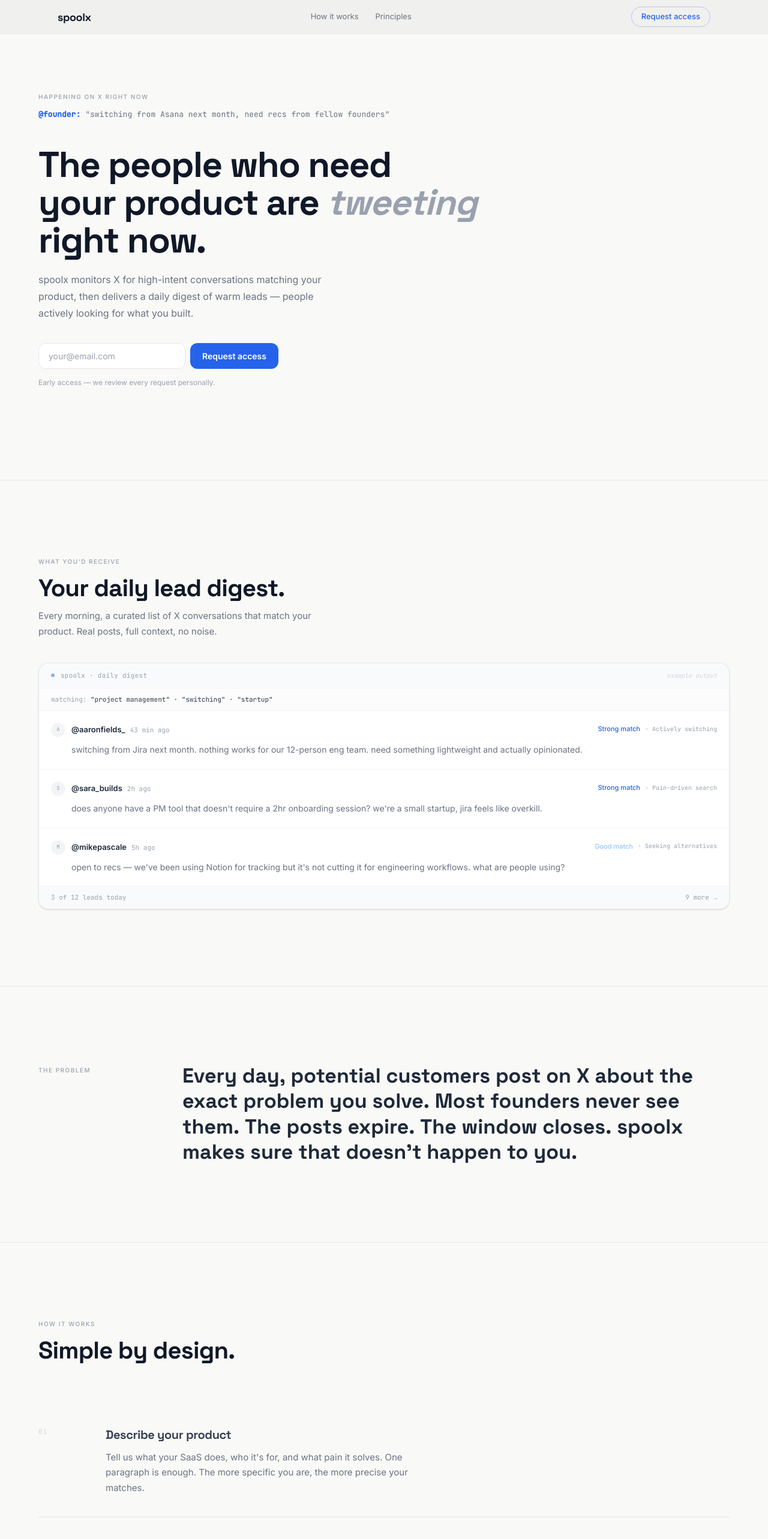
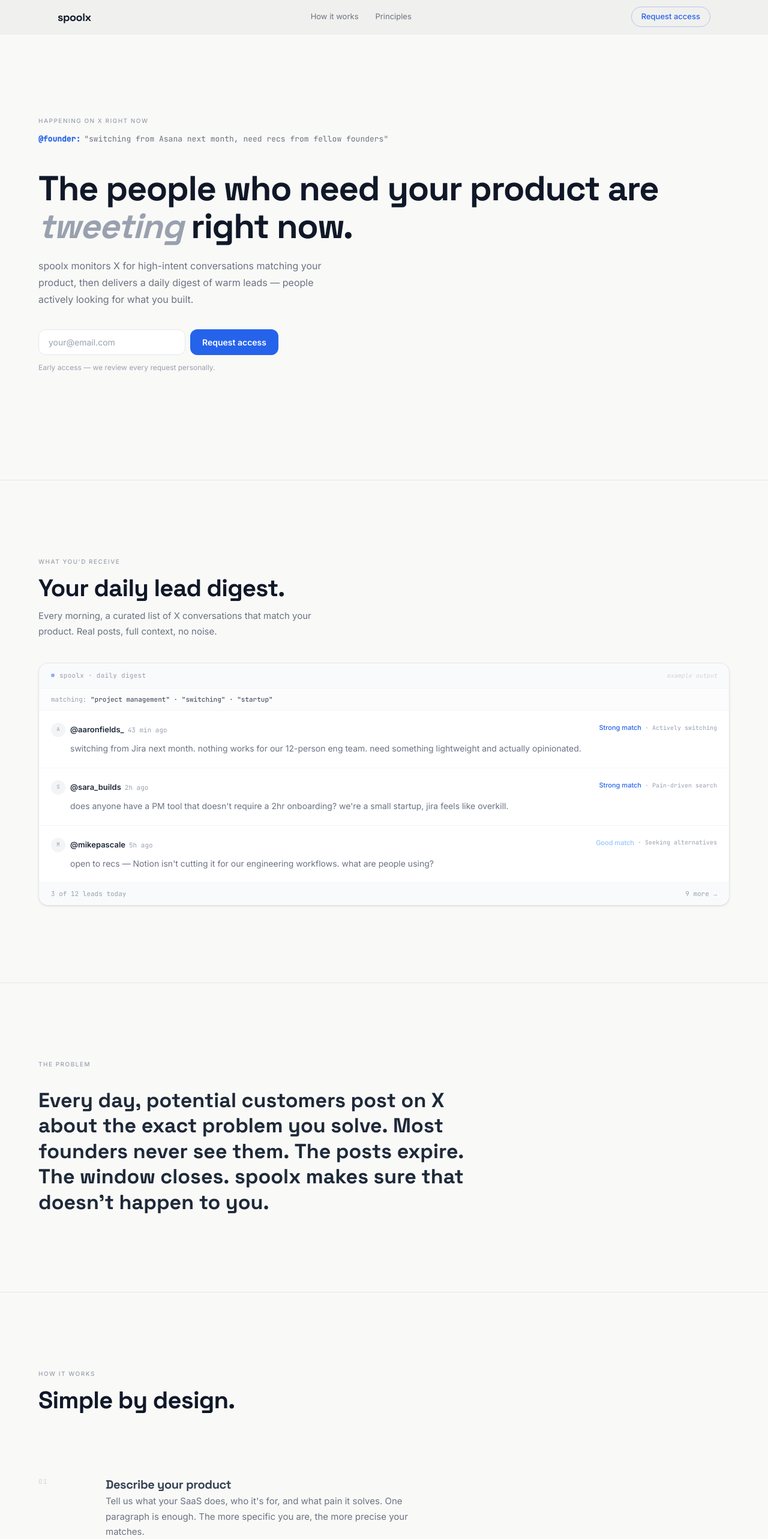
Before and after one commit to JatinRamchandani/spoolxw, a React (Vite) app: page / in a window 1280 px wide. Shown: the top 2566 px of the page at 60% size. Built offline with nearby package versions, Linux system fonts and the light colour scheme; no server answers.

Commit message:
new changes

```diff
--- a/src/App.tsx
+++ b/src/App.tsx
@@ -11,12 +11,12 @@ const db = getFirestore(app, firebaseConfig.firestoreDatabaseId);
 // ── Word-by-word scroll reveal ──
 function WordReveal({ text }: { text: string }) {
   const ref = useRef(null);
-  const inView = useInView(ref, { once: true, margin: "-12%" });
+  const inView = useInView(ref, { once: true, margin: "-10%" });
   return (
     <span ref={ref} aria-label={text}>
       {text.split(" ").map((word, i) => (
-        <motion.span key={i} className="inline-block mr-[0.26em]"
-          initial={{ opacity: 0.07, y: 8 }}
+        <motion.span key={i} className="inline-block mr-[0.25em]"
+          initial={{ opacity: 0.07, y: 6 }}
           animate={inView ? { opacity: 1, y: 0 } : {}}
           transition={{ duration: 0.5, delay: i * 0.04, ease: [0.22, 1, 0.36, 1] }}
         >
@@ -32,10 +32,10 @@ function FadeIn({ children, delay = 0, className = "" }: {
   children: React.ReactNode; delay?: number; className?: string; key?: React.Key;
 }) {
   const ref = useRef(null);
-  const inView = useInView(ref, { once: true, margin: "-8%" });
+  const inView = useInView(ref, { once: true, margin: "-6%" });
   return (
     <motion.div ref={ref} className={className}
-      initial={{ opacity: 0, y: 18 }}
+      initial={{ opacity: 0, y: 16 }}
       animate={inView ? { opacity: 1, y: 0 } : {}}
       transition={{ duration: 0.55, delay, ease: [0.22, 1, 0.36, 1] }}
     >
@@ -48,8 +48,7 @@ function FadeIn({ children, delay = 0, className = "" }: {
 const INTENT_PHRASES = [
   `"anyone know a PM tool that doesn't feel like enterprise bloat?"`,
   `"switching from Asana next month, need recs from fellow founders"`,
-  `"been manually searching twitter for early adopters all week lol"`,
-  `"is there anything that helps SaaS founders find leads on social?"`,
+  `"been manually searching twitter for early adopters all week"`,
   `"frustrated with cold outreach — open to smarter ways to find customers"`,
   `"looking for people who actually need my product, not spray-and-pray"`,
 ];
@@ -61,14 +60,14 @@ function IntentTicker() {
     return () => clearInterval(id);
   }, []);
   return (
-    <div className="overflow-hidden h-6 flex items-center">
+    <div className="overflow-hidden h-6 flex items-center max-w-full">
       <AnimatePresence mode="wait">
         <motion.p key={index}
-          className="text-[13px] font-mono text-gray-500"
+          className="text-[12px] sm:text-[13px] font-mono text-gray-500 truncate min-w-0 w-full"
           initial={{ opacity: 0, y: 6 }} animate={{ opacity: 1, y: 0 }}
           exit={{ opacity: 0, y: -6 }} transition={{ duration: 0.3 }}
         >
-          <span className="font-semibold text-[#2563EB] mr-2">@founder:</span>
+          <span className="font-semibold text-[#2563EB] mr-1.5">@founder:</span>
           {INTENT_PHRASES[index]}
         </motion.p>
       </AnimatePresence>
@@ -89,7 +88,7 @@ const EXAMPLE_LEADS = [
   {
     handle: "@sara_builds",
     time: "2h ago",
-    body: "does anyone have a PM tool that doesn't require a 2hr onboarding session? we're a small startup, jira feels like overkill.",
+    body: "does anyone have a PM tool that doesn't require a 2hr onboarding? we're a small startup, jira feels like overkill.",
     intent: "Pain-driven search",
     fitLabel: "Strong match",
     fitStrong: true,
@@ -97,7 +96,7 @@ const EXAMPLE_LEADS = [
   {
     handle: "@mikepascale",
     time: "5h ago",
-    body: "open to recs — we've been using Notion for tracking but it's not cutting it for engineering workflows. what are people using?",
+    body: "open to recs — Notion isn't cutting it for our engineering workflows. what are people using?",
     intent: "Seeking alternatives",
     fitLabel: "Good match",
     fitStrong: false,
@@ -106,34 +105,34 @@ const EXAMPLE_LEADS = [
 
 function LeadPreviewSection() {
   const ref = useRef(null);
-  const inView = useInView(ref, { once: true, margin: "-10%" });
+  const inView = useInView(ref, { once: true, margin: "-8%" });
 
   return (
-    <section className="py-24 sm:py-32 px-5 sm:px-8 border-t border-gray-200">
+    <section className="py-16 sm:py-24 lg:py-32 px-4 sm:px-6 lg:px-8 border-t border-gray-200">
       <div className="max-w-6xl mx-auto">
-        <FadeIn className="mb-10">
+        <FadeIn className="mb-8 sm:mb-10">
           <p className="text-[10px] uppercase tracking-[0.15em] font-medium mb-3 text-gray-400">What you'd receive</p>
-          <h2 className="font-display font-bold text-[26px] sm:text-[34px] lg:text-[40px] leading-tight mb-2 text-gray-900">
+          <h2 className="font-display font-bold text-[24px] sm:text-[32px] lg:text-[40px] leading-tight mb-2 text-gray-900">
             Your daily lead digest.
           </h2>
-          <p className="text-[15px] max-w-[460px] leading-[1.7] text-gray-500">
+          <p className="text-[14px] sm:text-[15px] max-w-[460px] leading-[1.7] text-gray-500">
             Every morning, a curated list of X conversations that match your product. Real posts, full context, no noise.
           </p>
         </FadeIn>
 
-        <div ref={ref} className="rounded-2xl border border-gray-200 bg-white overflow-hidden shadow-sm">
-          {/* Header */}
-          <div className="px-5 py-3 border-b border-gray-100 flex items-center justify-between bg-gray-50">
-            <div className="flex items-center gap-2.5">
-              <div className="w-1.5 h-1.5 rounded-full bg-[#2563EB]/50" />
-              <span className="text-[11px] font-mono tracking-wide text-gray-400">spoolx · daily digest</span>
+        <div ref={ref} className="rounded-xl sm:rounded-2xl border border-gray-200 bg-white overflow-hidden shadow-sm">
+          {/* Header bar */}
+          <div className="px-4 sm:px-5 py-2.5 sm:py-3 border-b border-gray-100 flex items-center justify-between bg-gray-50">
+            <div className="flex items-center gap-2">
+              <div className="w-1.5 h-1.5 rounded-full bg-[#2563EB]/50 shrink-0" />
+              <span className="text-[10px] sm:text-[11px] font-mono tracking-wide text-gray-400">spoolx · daily digest</span>
             </div>
-            <span className="text-[10px] font-mono italic text-gray-300">example output</span>
+            <span className="text-[9px] sm:text-[10px] font-mono italic text-gray-300">example output</span>
           </div>
 
           {/* Query */}
-          <div className="px-5 py-2.5 border-b border-gray-100 bg-gray-50/50">
-            <p className="text-[11px] font-mono text-gray-400">
+          <div className="px-4 sm:px-5 py-2 sm:py-2.5 border-b border-gray-100 bg-gray-50/50 overflow-hidden">
+            <p className="text-[10px] sm:text-[11px] font-mono text-gray-400 truncate">
               matching:{" "}
               <span className="font-medium text-gray-600">"project management" · "switching" · "startup"</span>
             </p>
@@ -143,37 +142,40 @@ function LeadPreviewSection() {
           <div className="divide-y divide-gray-100">
             {EXAMPLE_LEADS.map((lead, i) => (
               <motion.div key={lead.handle}
-                className="px-5 py-5 hover:bg-gray-50/70 transition-colors duration-200"
+                className="px-4 sm:px-5 py-4 sm:py-5 hover:bg-gray-50/70 transition-colors duration-200"
                 initial={{ opacity: 0, y: 8 }}
                 animate={inView ? { opacity: 1, y: 0 } : {}}
                 transition={{ duration: 0.5, delay: 0.2 + i * 0.1, ease: [0.22, 1, 0.36, 1] }}
               >
-                <div className="flex items-start justify-between gap-4 mb-2.5">
-                  <div className="flex items-center gap-2.5">
+                {/* Row top: avatar + handle + fit label */}
+                <div className="flex items-start justify-between gap-3 mb-2">
+                  <div className="flex items-center gap-2 min-w-0">
                     <div className="w-6 h-6 rounded-full bg-gray-100 flex items-center justify-center shrink-0">
                       <span className="text-[9px] font-mono text-gray-400">{lead.handle[1].toUpperCase()}</span>
                     </div>
-                    <div className="flex items-baseline gap-2">
-                      <span className="text-[13px] font-semibold text-gray-800">{lead.handle}</span>
-                      <span className="text-[11px] font-mono text-gray-400">{lead.time}</span>
+                    <div className="flex items-baseline gap-1.5 min-w-0">
+                      <span className="text-[12px] sm:text-[13px] font-semibold text-gray-800 truncate">{lead.handle}</span>
+                      <span className="text-[10px] sm:text-[11px] font-mono text-gray-400 shrink-0">{lead.time}</span>
                     </div>
                   </div>
-                  <div className="flex items-center gap-2 shrink-0 pt-0.5">
-                    <span className={`text-[11px] font-medium ${lead.fitStrong ? "text-[#2563EB]" : "text-[#93c5fd]"}`}>
+                  {/* Fit label — always visible, intent label hidden on mobile */}
+                  <div className="flex items-center gap-1.5 shrink-0">
+                    <span className={`text-[10px] sm:text-[11px] font-medium whitespace-nowrap ${lead.fitStrong ? "text-[#2563EB]" : "text-[#93c5fd]"}`}>
                       {lead.fitLabel}
                     </span>
-                    <span className="text-[10px] font-mono text-gray-400">· {lead.intent}</span>
+                    <span className="hidden sm:inline text-[10px] font-mono text-gray-400 whitespace-nowrap">· {lead.intent}</span>
                   </div>
                 </div>
-                <p className="text-[14px] leading-relaxed pl-[34px] text-gray-500">{lead.body}</p>
+                {/* Body text — no left indent on mobile */}
+                <p className="text-[13px] sm:text-[14px] leading-relaxed text-gray-500 pl-0 sm:pl-8">{lead.body}</p>
               </motion.div>
             ))}
           </div>
 
           {/* Footer */}
-          <div className="px-5 py-2.5 border-t border-gray-100 bg-gray-50 flex justify-between">
-            <span className="text-[11px] font-mono text-gray-400">3 of 12 leads today</span>
-            <span className="text-[11px] font-mono text-gray-400">9 more →</span>
+          <div className="px-4 sm:px-5 py-2 sm:py-2.5 border-t border-gray-100 bg-gray-50 flex justify-between">
+            <span className="text-[10px] sm:text-[11px] font-mono text-gray-400">3 of 12 leads today</span>
+            <span className="text-[10px] sm:text-[11px] font-mono text-gray-400">9 more →</span>
           </div>
         </div>
       </div>
@@ -213,14 +215,14 @@ function WaitlistForm({ id = "waitlist-form" }: { id?: string }) {
   }
 
   return (
-    <form id={id} onSubmit={submit} className="flex flex-col sm:flex-row gap-2 w-full max-w-[400px]">
+    <form id={id} onSubmit={submit} className="flex flex-col sm:flex-row gap-2 w-full sm:max-w-[400px]">
       <input type="email" required placeholder="your@email.com"
         value={email} disabled={status === "loading"}
         onChange={e => setEmail(e.target.value)}
-        className="flex-1 min-w-0 bg-white border border-gray-200 rounded-xl px-4 py-2.5 text-[14px] text-gray-900 placeholder:text-gray-400 outline-none focus:border-[#2563EB]/40 focus:ring-2 focus:ring-[#2563EB]/10 transition-all"
+        className="flex-1 min-w-0 bg-white border border-gray-200 rounded-xl px-4 py-3 sm:py-2.5 text-[15px] sm:text-[14px] text-gray-900 placeholder:text-gray-400 outline-none focus:border-[#2563EB]/40 focus:ring-2 focus:ring-[#2563EB]/10 transition-all"
       />
       <button type="submit" disabled={status === "loading"}
-        className="px-5 py-2.5 rounded-xl bg-[#2563EB] text-white text-[14px] font-semibold hover:bg-[#1d4ed8] transition-all active:scale-[0.98] disabled:opacity-50 shrink-0 flex items-center justify-center gap-2"
+        className="w-full sm:w-auto px-5 py-3 sm:py-2.5 rounded-xl bg-[#2563EB] text-white text-[15px] sm:text-[14px] font-semibold hover:bg-[#1d4ed8] transition-all active:scale-[0.98] disabled:opacity-50 flex items-center justify-center gap-2"
       >
         {status === "loading" ? <Loader2 className="w-4 h-4 animate-spin" /> : "Request access"}
       </button>
@@ -251,8 +253,8 @@ export default function App() {
           ? "bg-[#F0F0EE]/95 backdrop-blur-xl border-gray-200"
           : "bg-[#F0F0EE] border-gray-200"
       }`}>
-        <div className="max-w-6xl mx-auto px-5 sm:px-8 h-14 flex items-center justify-between">
-          <a href="/" className="text-[18px] font-display font-bold tracking-tight text-gray-900">
+        <div className="max-w-6xl mx-auto px-4 sm:px-6 lg:px-8 h-14 flex items-center justify-between">
+          <a href="/" className="text-[17px] sm:text-[18px] font-display font-bold tracking-tight text-gray-900">
             spoolx
           </a>
 
@@ -262,7 +264,7 @@ export default function App() {
           </nav>
 
           <button onClick={scrollToWaitlist}
-            className="text-[13px] font-medium px-4 py-1.5 rounded-full border border-[#2563EB]/30 text-[#2563EB] hover:border-[#2563EB]/60 transition-all"
+            className="text-[12px] sm:text-[13px] font-medium px-3.5 sm:px-4 py-1.5 rounded-full border border-[#2563EB]/30 text-[#2563EB] hover:border-[#2563EB]/60 transition-all whitespace-nowrap"
           >
             Request access
           </button>
@@ -270,10 +272,11 @@ export default function App() {
       </header>
 
       {/* ── HERO ── */}
-      <section className="min-h-screen flex flex-col justify-center px-5 sm:px-8 pt-20 pb-20">
+      <section className="min-h-screen flex flex-col justify-center px-4 sm:px-6 lg:px-8 pt-20 pb-16">
         <div className="max-w-6xl mx-auto w-full">
 
-          <motion.div className="mb-10"
+          {/* Ticker */}
+          <motion.div className="mb-8 sm:mb-10"
             initial={{ opacity: 0 }} animate={{ opacity: 1 }}
             transition={{ delay: 0.15, duration: 0.7 }}
           >
@@ -283,20 +286,21 @@ export default function App() {
             <IntentTicker />
           </motion.div>
 
+          {/* Headline — no hardcoded line breaks, let text flow naturally */}
           <motion.h1
-            className="font-display font-bold leading-[1.05] tracking-tight mb-5 text-[38px] sm:text-[52px] lg:text-[60px] text-gray-900"
+            className="font-display font-bold leading-[1.08] tracking-tight mb-5 text-[30px] sm:text-[46px] lg:text-[58px] text-gray-900"
             initial={{ opacity: 0, y: 22 }}
             animate={{ opacity: 1, y: 0 }}
             transition={{ delay: 0.08, duration: 0.65, ease: [0.22, 1, 0.36, 1] }}
           >
-            The people who need<br />
-            your product are{" "}
-            <span className="italic text-gray-400">tweeting</span><br />
+            The people who need your product are{" "}
+            <span className="italic text-gray-400">tweeting</span>{" "}
             right now.
           </motion.h1>
 
+          {/* Sub */}
           <motion.p
-            className="text-[15px] sm:text-[16px] max-w-[480px] mb-9 leading-[1.75] text-gray-500"
+            className="text-[14px] sm:text-[16px] max-w-[480px] mb-8 sm:mb-9 leading-[1.75] text-gray-500"
             initial={{ opacity: 0, y: 16 }}
             animate={{ opacity: 1, y: 0 }}
             transition={{ delay: 0.2, duration: 0.6, ease: [0.22, 1, 0.36, 1] }}
@@ -304,6 +308,7 @@ export default function App() {
             spoolx monitors X for high-intent conversations matching your product, then delivers a daily digest of warm leads — people actively looking for what you built.
           </motion.p>
 
+          {/* Form */}
           <motion.div
             initial={{ opacity: 0, y: 12 }}
             animate={{ opacity: 1, y: 0 }}
@@ -312,7 +317,7 @@ export default function App() {
             <div id="hero-waitlist">
               <WaitlistForm id="waitlist-form" />
             </div>
-            <p className="text-[12px] mt-3.5 text-gray-400">
+            <p className="text-[11px] sm:text-[12px] mt-3 text-gray-400">
               Early access — we review every request personally.
             </p>
           </motion.div>
@@ -323,13 +328,14 @@ export default function App() {
       <LeadPreviewSection />
 
       {/* ── STATEMENT ── */}
-      <section className="py-24 sm:py-32 px-5 sm:px-8 border-t border-gray-200">
-        <div className="max-w-6xl mx-auto grid md:grid-cols-[160px_1fr] gap-10 md:gap-20 items-start">
-          <FadeIn className="md:pt-1">
+      <section className="py-16 sm:py-24 lg:py-32 px-4 sm:px-6 lg:px-8 border-t border-gray-200">
+        <div className="max-w-6xl mx-auto">
+          {/* Label above on all sizes */}
+          <FadeIn className="mb-5 sm:mb-8">
             <p className="text-[10px] uppercase tracking-[0.15em] font-medium text-gray-400">The problem</p>
           </FadeIn>
-          <div>
-            <p className="font-display font-bold leading-[1.25] text-[22px] sm:text-[28px] lg:text-[34px] text-gray-800">
+          <div className="max-w-3xl">
+            <p className="font-display font-bold leading-[1.25] text-[20px] sm:text-[26px] lg:text-[34px] text-gray-800">
               <WordReveal text="Every day, potential customers post on X about the exact problem you solve. Most founders never see them. The posts expire. The window closes. spoolx makes sure that doesn't happen to you." />
             </p>
           </div>
@@ -337,11 +343,11 @@ export default function App() {
       </section>
 
       {/* ── HOW IT WORKS ── */}
-      <section id="how-it-works" className="py-24 sm:py-32 px-5 sm:px-8 border-t border-gray-200">
+      <section id="how-it-works" className="py-16 sm:py-24 lg:py-32 px-4 sm:px-6 lg:px-8 border-t border-gray-200">
         <div className="max-w-6xl mx-auto">
-          <FadeIn className="mb-16">
+          <FadeIn className="mb-10 sm:mb-16">
             <p className="text-[10px] uppercase tracking-[0.15em] font-medium mb-3 text-gray-400">How it works</p>
-            <h2 className="font-display font-bold text-[26px] sm:text-[34px] lg:text-[40px] leading-tight text-gray-900">
+            <h2 className="font-display font-bold text-[24px] sm:text-[32px] lg:text-[40px] leading-tight text-gray-900">
               Simple by design.
             </h2>
           </FadeIn>
@@ -363,14 +369,18 @@ export default function App() {
             },
           ].map((step, i) => (
             <FadeIn key={step.num} delay={i * 0.07}>
-              <div className="group py-9 border-b border-gray-200 grid sm:grid-cols-[72px_1fr] gap-5 sm:gap-10 items-start">
-                <span className="font-mono text-[11px] pt-0.5 tracking-widest text-gray-300">{step.num}</span>
-                <div>
-                  <h3 className="font-display font-bold text-[17px] sm:text-[20px] mb-2.5 text-gray-700 group-hover:text-gray-900 transition-colors duration-200">
+              <div className="group py-7 sm:py-9 border-b border-gray-200">
+                {/* Mobile: number inline with title */}
+                <div className="flex items-baseline gap-3 sm:gap-0 mb-2 sm:mb-0 sm:grid sm:grid-cols-[72px_1fr] sm:gap-10 sm:items-start">
+                  <span className="font-mono text-[11px] tracking-widest text-gray-300 shrink-0 sm:pt-0.5">{step.num}</span>
+                  <h3 className="font-display font-bold text-[16px] sm:text-[20px] text-gray-700 group-hover:text-gray-900 transition-colors duration-200">
                     {step.title}
                   </h3>
-                  <p className="text-[14px] sm:text-[15px] leading-[1.7] max-w-lg text-gray-500">{step.body}</p>
                 </div>
+                <p className="text-[13px] sm:text-[15px] leading-[1.7] text-gray-500 mt-2 sm:mt-0 sm:grid sm:grid-cols-[72px_1fr] sm:gap-10">
+                  <span className="hidden sm:block" />{/* spacer column */}
+                  <span className="max-w-lg">{step.body}</span>
+                </p>
               </div>
             </FadeIn>
           ))}
@@ -378,11 +388,11 @@ export default function App() {
       </section>
 
       {/* ── PRINCIPLES ── */}
-      <section id="principles" className="py-24 sm:py-32 px-5 sm:px-8 border-t border-gray-200">
+      <section id="principles" className="py-16 sm:py-24 lg:py-32 px-4 sm:px-6 lg:px-8 border-t border-gray-200">
         <div className="max-w-6xl mx-auto">
-          <FadeIn className="mb-16">
+          <FadeIn className="mb-10 sm:mb-16">
             <p className="text-[10px] uppercase tracking-[0.15em] font-medium mb-3 text-gray-400">What we believe</p>
-            <h2 className="font-display font-bold text-[26px] sm:text-[34px] lg:text-[40px] leading-tight text-gray-900">
+            <h2 className="font-display font-bold text-[24px] sm:text-[32px] lg:text-[40px] leading-tight text-gray-900">
               Built with restraint.
             </h2>
           </FadeIn>
@@ -406,8 +416,10 @@ export default function App() {
               },
             ].map((p, i) => (
               <FadeIn key={p.title} delay={i * 0.06}>
-                <div className={`py-8 sm:py-10 border-b border-gray-200 ${i % 2 === 0 ? "sm:border-r sm:pr-12" : "sm:pl-12"}`}>
-                  <h3 className="font-display font-semibold text-[15px] sm:text-[16px] mb-2 text-gray-800">{p.title}</h3>
+                <div className={`py-7 sm:py-10 border-b border-gray-200 ${
+                  i % 2 === 0 ? "sm:border-r sm:pr-10 lg:pr-16" : "sm:pl-10 lg:pl-16"
+                }`}>
+                  <h3 className="font-display font-semibold text-[14px] sm:text-[16px] mb-2 text-gray-800">{p.title}</h3>
                   <p className="text-[13px] sm:text-[14px] leading-[1.7] text-gray-500">{p.body}</p>
                 </div>
               </FadeIn>
@@ -417,26 +429,26 @@ export default function App() {
       </section>
 
       {/* ── EARLY ACCESS ── */}
-      <section className="py-24 sm:py-32 px-5 sm:px-8 border-t border-gray-200">
-        <div className="max-w-6xl mx-auto grid md:grid-cols-[1fr_1fr] gap-16 md:gap-24 items-start">
+      <section className="py-16 sm:py-24 lg:py-32 px-4 sm:px-6 lg:px-8 border-t border-gray-200">
+        <div className="max-w-6xl mx-auto grid md:grid-cols-[1fr_1fr] gap-10 md:gap-24 items-start">
           <FadeIn>
             <p className="text-[10px] uppercase tracking-[0.15em] font-medium mb-4 text-gray-400">Early access</p>
-            <h2 className="font-display font-bold text-[26px] sm:text-[34px] lg:text-[38px] leading-tight mb-5 text-gray-900">
-              We're building this with founders,<br className="hidden sm:block" /> not for them.
+            <h2 className="font-display font-bold text-[24px] sm:text-[32px] lg:text-[38px] leading-tight mb-5 text-gray-900">
+              We're building this with founders, not for them.
             </h2>
-            <p className="text-[14px] sm:text-[15px] leading-[1.75] max-w-sm text-gray-500">
+            <p className="text-[14px] sm:text-[15px] leading-[1.75] text-gray-500">
               spoolx is in closed early access. We're working directly with a small group of SaaS founders to understand what actually moves the needle. If you join now, you'll shape the product.
             </p>
           </FadeIn>
           <FadeIn delay={0.1} className="md:pt-10">
             <WaitlistForm id="waitlist-form-2" />
-            <div className="mt-7 pt-7 border-t border-gray-200 space-y-2.5">
+            <div className="mt-6 sm:mt-7 pt-6 sm:pt-7 border-t border-gray-200 space-y-2.5">
               {[
                 "No credit card required",
                 "We review every application personally",
                 "Early access means early influence over what we build",
               ].map(item => (
-                <p key={item} className="text-[12px] flex items-start gap-2.5 text-gray-400">
+                <p key={item} className="text-[12px] sm:text-[13px] flex items-start gap-2.5 text-gray-400">
                   <span className="mt-px shrink-0 text-gray-300">—</span>
                   {item}
                 </p>
@@ -447,10 +459,10 @@ export default function App() {
       </section>
 
       {/* ── FOOTER ── */}
-      <footer className="py-8 px-5 sm:px-8 border-t border-gray-200">
-        <div className="max-w-6xl mx-auto flex flex-col sm:flex-row items-start sm:items-center justify-between gap-3">
-          <span className="text-[15px] font-display font-bold text-gray-400">spoolx</span>
-          <p className="text-[12px] text-gray-400">
+      <footer className="py-7 sm:py-8 px-4 sm:px-6 lg:px-8 border-t border-gray-200">
+        <div className="max-w-6xl mx-auto flex flex-col sm:flex-row items-start sm:items-center justify-between gap-2 sm:gap-3">
+          <span className="text-[14px] sm:text-[15px] font-display font-bold text-gray-400">spoolx</span>
+          <p className="text-[11px] sm:text-[12px] text-gray-400">
             &copy; {new Date().getFullYear()} spoolx · Find your customers. Close faster.
           </p>
         </div>
```
